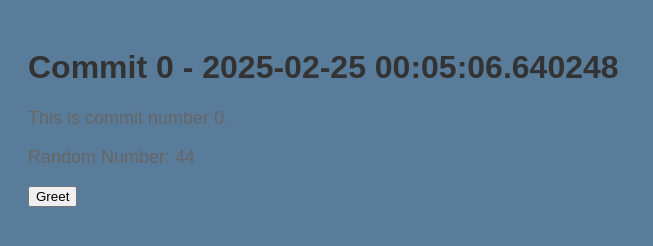
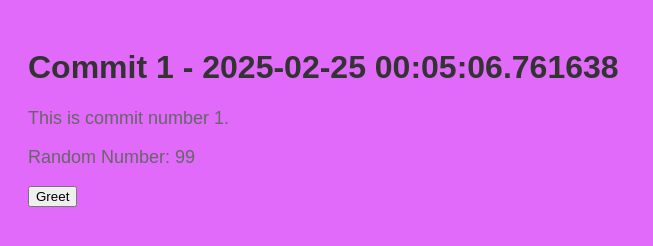
Before and after one commit to polishflits/autogen-repo-20250225000504, a plain HTML site: page index.html in a window 1280 px wide. Shown: the whole page, without its empty margins (0-653 px from the left). Drawn offline with Linux system fonts and the light colour scheme.

Commit message:
📝 Auto commit 1 with HTML, CSS, and JS

```diff
--- a/index.html
+++ b/index.html
@@ -2,13 +2,13 @@
     <!DOCTYPE html>
     <html>
     <head>
-        <title>Commit 0 - 2025-02-25 00:05:06.640248</title>
+        <title>Commit 1 - 2025-02-25 00:05:06.761638</title>
         <link rel="stylesheet" href="style.css">
     </head>
     <body>
-        <h1>Commit 0 - 2025-02-25 00:05:06.640248</h1>
-        <p>This is commit number 0.</p>
-        <p>Random Number: 44</p>
+        <h1>Commit 1 - 2025-02-25 00:05:06.761638</h1>
+        <p>This is commit number 1.</p>
+        <p>Random Number: 99</p>
         <button onclick="greet()">Greet</button>
         <script src="script.js"></script>
     </body>
--- a/script.js
+++ b/script.js
@@ -2,4 +2,4 @@
     function greet() {
         alert('Hello from commit ' + commitNumber + '!');
     }
-    var commitNumber = 0;
+    var commitNumber = 1;
--- a/style.css
+++ b/style.css
@@ -1,7 +1,7 @@
 
     body {
         font-family: Arial, sans-serif;
-        background-color: #5a7c9b;
+        background-color: #e16afb;
         padding: 20px;
     }
     h1 {
```
